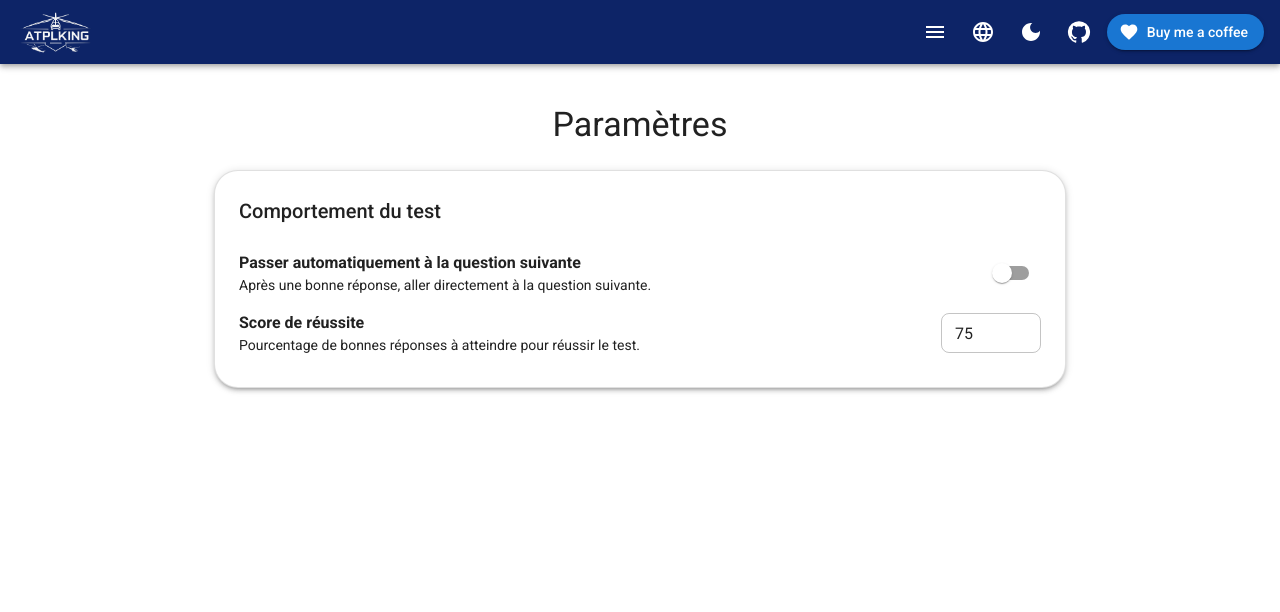
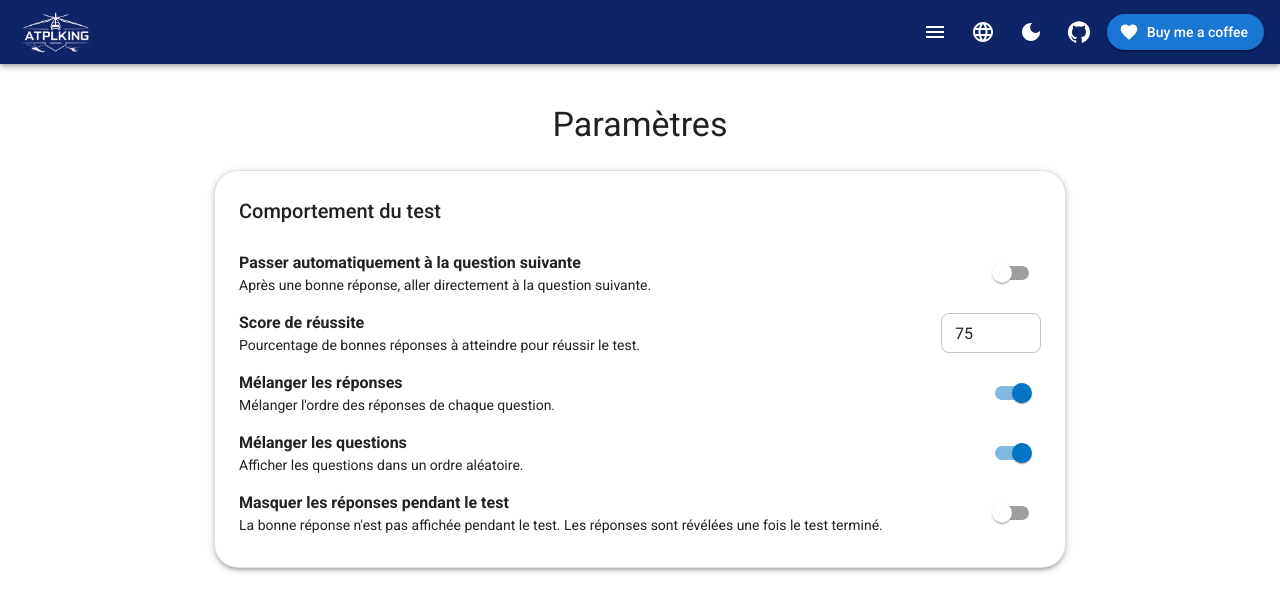
Before and after one commit to ATPLKing/frontend, a React (Vite) app: page /setting in a window 1280 px wide. Shown: the top 612 px of the page. Built offline with nearby package versions, Linux system fonts and the light colour scheme.

Commit message:
chore: settings updated

```diff
--- a/src/components/quiz/QuestionCard.tsx
+++ b/src/components/quiz/QuestionCard.tsx
@@ -6,6 +6,7 @@ import NotesIcon from "@mui/icons-material/Notes";
 import { useTranslation } from "react-i18next";
 import { getAnswerIndices } from "../../utils/answer";
 import { findNote, saveNote, deleteNote } from "../../utils/note";
+import { getBooleanSetting, SETTING_HIDE_ANSWERS } from "../../utils/settings";
 import type { Question } from "../../utils/types";
 
 interface QuestionCardProps {
@@ -27,6 +28,7 @@ export default function QuestionCard({
   const [noteSaved, setNoteSaved] = useState(() => findNote(question.id) !== "");
 
   const answered = userAnswer !== undefined && userAnswer !== null;
+  const showCorrect = answered && !getBooleanSetting(SETTING_HIDE_ANSWERS);
   const { correctIndex, userIndex } = getAnswerIndices(question, userAnswer);
 
   function handleSaveNote() {
@@ -76,7 +78,7 @@ export default function QuestionCard({
               let borderColor = "divider";
               let textColor = "text.primary";
               let fontWeight = "normal";
-              if (answered) {
+              if (showCorrect) {
                 if (i === correctIndex) {
                   borderColor = "success.main";
                   textColor = "success.main";
--- a/src/components/quiz/QuestionNavigator.tsx
+++ b/src/components/quiz/QuestionNavigator.tsx
@@ -25,6 +25,7 @@ interface QuestionNavigatorProps {
   page: number;
   flagFilter: number[];
   allAnswered: boolean;
+  hideAnswers: boolean;
   onPageChange: (value: number) => void;
   onGoTo: (index: number) => void;
   onToggleFlagFilter: (value: number) => void;
@@ -42,6 +43,7 @@ export default function QuestionNavigator({
   page,
   flagFilter,
   allAnswered,
+  hideAnswers,
   onPageChange,
   onGoTo,
   onToggleFlagFilter,
@@ -53,6 +55,9 @@ export default function QuestionNavigator({
   function navStyle(index: number): NavStyle {
     const answer = userAnswers[index];
     if (answer === undefined || answer === null) return {};
+    if (hideAnswers) {
+      return { color: "#ffffff", bgcolor: "#0474C4" };
+    }
     const { correctIndex, userIndex } = getAnswerIndices(questions[index], answer);
     if (userIndex === correctIndex) {
       return { color: "#ffffff", bgcolor: "#43C361" };
--- a/src/i18n/en.json
+++ b/src/i18n/en.json
@@ -27,7 +27,13 @@
     "autoAdvance": "Advance automatically to the next question",
     "autoAdvanceDescription": "After a correct answer, move directly to the next question.",
     "minSuccessPercentage": "Success score",
-    "minSuccessPercentageDescription": "Percentage of correct answers required to pass the test."
+    "minSuccessPercentageDescription": "Percentage of correct answers required to pass the test.",
+    "shuffleAnswers": "Shuffle answers",
+    "shuffleAnswersDescription": "Shuffle the answer order of each question.",
+    "randomizeQuestions": "Randomize questions",
+    "randomizeQuestionsDescription": "Display questions in a random order.",
+    "hideAnswers": "Hide answers during the test",
+    "hideAnswersDescription": "The correct answer is not shown while answering. Answers are revealed once the test is finished."
   },
   "home": {
     "title": "Test configuration",
--- a/src/i18n/fr.json
+++ b/src/i18n/fr.json
@@ -27,7 +27,13 @@
     "autoAdvance": "Passer automatiquement à la question suivante",
     "autoAdvanceDescription": "Après une bonne réponse, aller directement à la question suivante.",
     "minSuccessPercentage": "Score de réussite",
-    "minSuccessPercentageDescription": "Pourcentage de bonnes réponses à atteindre pour réussir le test."
+    "minSuccessPercentageDescription": "Pourcentage de bonnes réponses à atteindre pour réussir le test.",
+    "shuffleAnswers": "Mélanger les réponses",
+    "shuffleAnswersDescription": "Mélanger l'ordre des réponses de chaque question.",
+    "randomizeQuestions": "Mélanger les questions",
+    "randomizeQuestionsDescription": "Afficher les questions dans un ordre aléatoire.",
+    "hideAnswers": "Masquer les réponses pendant le test",
+    "hideAnswersDescription": "La bonne réponse n'est pas affichée pendant le test. Les réponses sont révélées une fois le test terminé."
   },
   "home": {
     "title": "Configuration du test",
--- a/src/pages/HomePage.tsx
+++ b/src/pages/HomePage.tsx
@@ -13,8 +13,11 @@ import { shuffleArray } from "../utils/array";
 import { createTest, saveTest, setCurrentTestId } from "../utils/test";
 import { loadQuestionBanks } from "../utils/questionBank";
 import {
+  getBooleanSetting,
   getNumberSetting,
   MIN_SUCCESS_PERCENTAGE,
+  SETTING_RANDOMIZE_QUESTIONS,
+  SETTING_SHUFFLE_ANSWERS,
 } from "../utils/settings";
 import type { QuestionBank } from "../utils/types";
 
@@ -120,11 +123,16 @@ export default function HomePage() {
       .map((subject) => subject.name)
       .join(", ");
 
-    const shuffled = shuffleArray([...filteredQuestions]);
-    shuffled.forEach((question) => {
-      question.options = shuffleArray(question.options);
+    let selected = [...filteredQuestions];
+    if (getBooleanSetting(SETTING_RANDOMIZE_QUESTIONS)) {
+      selected = shuffleArray(selected);
+    }
+    selected.forEach((question) => {
+      if (getBooleanSetting(SETTING_SHUFFLE_ANSWERS)) {
+        question.options = shuffleArray(question.options);
+      }
     });
-    const finalQuestions = shuffled.slice(0, desiredCount);
+    const finalQuestions = selected.slice(0, desiredCount);
 
     const test = createTest({
       mode: "TEST",
--- a/src/pages/QuizPage.tsx
+++ b/src/pages/QuizPage.tsx
@@ -8,7 +8,7 @@ import TestDialogs from "../components/quiz/TestDialogs";
 import { getCurrentTest, saveTest } from "../utils/test";
 import { FLAG_NONE, getQuestionFlag, setQuestionFlag } from "../utils/flag";
 import { getAnswerIndices } from "../utils/answer";
-import { getBooleanSetting, SETTING_AUTO_ADVANCE } from "../utils/settings";
+import { getBooleanSetting, SETTING_AUTO_ADVANCE, SETTING_HIDE_ANSWERS } from "../utils/settings";
 import type { Question, Test } from "../utils/types";
 
 const QUESTIONS_PER_PAGE = 100;
@@ -224,6 +224,7 @@ export default function QuizPage() {
           page={page}
           flagFilter={flagFilter}
           allAnswered={answeredCount === questions.length}
+          hideAnswers={getBooleanSetting(SETTING_HIDE_ANSWERS)}
           onPageChange={setPage}
           onGoTo={goToQuestion}
           onToggleFlagFilter={handleToggleFlagFilter}
--- a/src/pages/SettingsPage.tsx
+++ b/src/pages/SettingsPage.tsx
@@ -13,6 +13,9 @@ import {
   setSetting,
   SETTING_AUTO_ADVANCE,
   MIN_SUCCESS_PERCENTAGE,
+  SETTING_SHUFFLE_ANSWERS,
+  SETTING_RANDOMIZE_QUESTIONS,
+  SETTING_HIDE_ANSWERS,
 } from "../utils/settings";
 import type { SettingDefinition } from "../utils/settings";
 
@@ -35,6 +38,24 @@ export default function SettingsPage() {
       step: 1,
       label: t("settings.minSuccessPercentage"),
       description: t("settings.minSuccessPercentageDescription"),
+    },
+    {
+      key: SETTING_SHUFFLE_ANSWERS,
+      type: "switch",
+      label: t("settings.shuffleAnswers"),
+      description: t("settings.shuffleAnswersDescription"),
+    },
+    {
+      key: SETTING_RANDOMIZE_QUESTIONS,
+      type: "switch",
+      label: t("settings.randomizeQuestions"),
+      description: t("settings.randomizeQuestionsDescription"),
+    },
+    {
+      key: SETTING_HIDE_ANSWERS,
+      type: "switch",
+      label: t("settings.hideAnswers"),
+      description: t("settings.hideAnswersDescription"),
     },
   ];
 
--- a/src/utils/settings.ts
+++ b/src/utils/settings.ts
@@ -2,6 +2,9 @@ const STORAGE_KEY = "appSettings";
 
 export const SETTING_AUTO_ADVANCE = "autoAdvanceOnCorrect";
 export const MIN_SUCCESS_PERCENTAGE = "minSuccessPercentage";
+export const SETTING_SHUFFLE_ANSWERS = "shuffleAnswers";
+export const SETTING_RANDOMIZE_QUESTIONS = "randomizeQuestions";
+export const SETTING_HIDE_ANSWERS = "hideAnswersDuringTest";
 
 export interface SettingDefinition {
   key: string;
@@ -16,6 +19,9 @@ export interface SettingDefinition {
 const DEFAULT_SETTINGS: Record<string, boolean | number> = {
   [SETTING_AUTO_ADVANCE]: false,
   [MIN_SUCCESS_PERCENTAGE]: 75,
+  [SETTING_SHUFFLE_ANSWERS]: true,
+  [SETTING_RANDOMIZE_QUESTIONS]: true,
+  [SETTING_HIDE_ANSWERS]: false,
 };
 
 export function loadSettings(): Record<string, boolean | number> {
```
